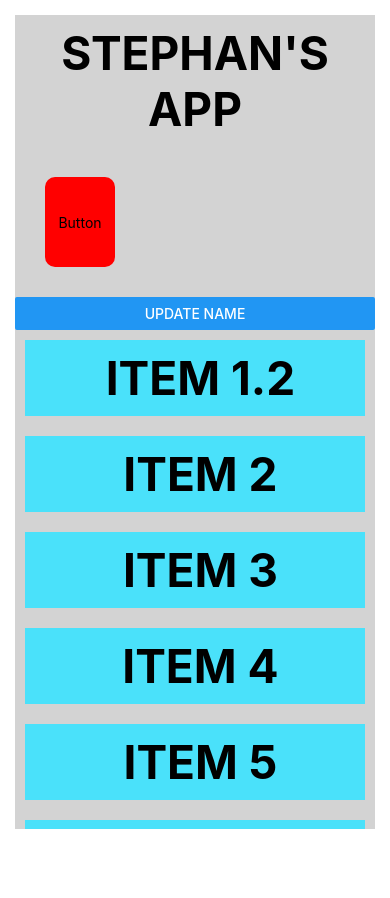
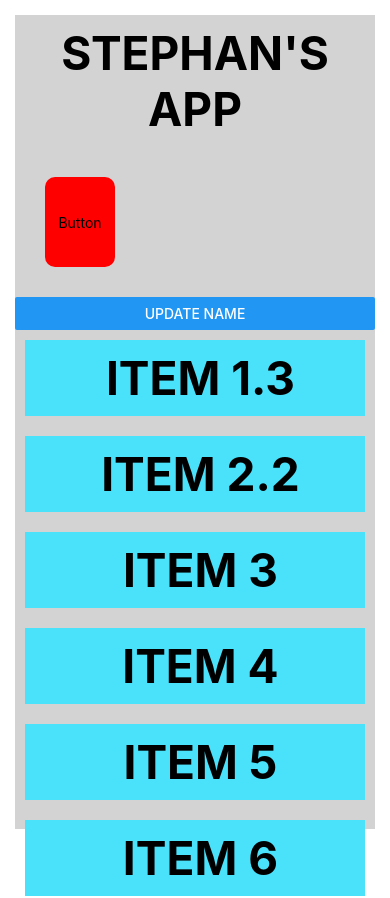
Before and after one commit to stephanduval/BluetoothVoltageMeterReactNative, a React Native app: screen / in a window 390 px wide. Shown: the top 898 px of the page. Before the commit the page ends 844 px from the top, so only its background shows below. Built offline with nearby package versions, Linux system fonts and the light colour scheme.

Commit message:
React native broke

```diff
--- a/App.js
+++ b/App.js
@@ -7,22 +7,26 @@
  */
 
 import React, {useState} from 'react';
-import type {Node} from 'react';
-import {StyleSheet, Text, View, Button, Linking, Pressable, Alert, ScrollView} from 'react-native';
-import ScrollContentViewNativeComponent from 'react-native/Libraries/Components/ScrollView/ScrollContentViewNativeComponent';
-import ScrollViewCommands from 'react-native/Libraries/Components/ScrollView/ScrollViewCommands';
+import {
+  StyleSheet,
+  Text,
+  View,
+  Button,
+  Pressable,
+  Alert,
+  ScrollView,
+} from 'react-native';
 
 const App = () => {
-
-  const  [name, setName] = useState('Stephan');
-  const updateName = (name) => {
+  const [name, setName] = useState('Stephan');
+  const updateName = () => {
     setName(name);
     Alert.alert(name);
-  }
+  };
 
   const [Items, setItems] = useState([
-    {key: 1, item: 'Item 1.2'},
-    {key: 2, item: 'Item 2'},
+    {key: 1, item: 'Item 1.3'},
+    {key: 2, item: 'Item 2.2'},
     {key: 3, item: 'Item 3'},
     {key: 4, item: 'Item 4'},
     {key: 5, item: 'Item 5'},
@@ -30,12 +34,11 @@ const App = () => {
     {key: 7, item: 'Item 7'},
     {key: 8, item: 'Item 8'},
     {key: 9, item: 'Item 9'},
-
   ]);
 
   return (
-
     <View style={styles.body}>
+      <View style={styles.border}>
         <Text style={styles.text}>{name}'s App</Text>
 
         <Pressable
@@ -49,23 +52,23 @@ const App = () => {
           <Text style={styles.buttonText}>Button</Text>
         </Pressable>
 
-    <Button title="Update Name" onPress={() => updateName('Bill')}/>
+        <Button title="Update Name" onPress={() => updateName('Bill')} />
 
         <ScrollView>
-
-{
-      Items.map((objectItem)=>{
-        return ( <View style={styles.item}>
-        <Text style={styles.text} key={objectItem.key}> {objectItem.item}</Text>
+          {Items.map(objectItem => {
+            return (
+              <View style={styles.item}>
+                <Text style={styles.text} key={objectItem.key}>
+                  {' '}
+                  {objectItem.item}
+                </Text>
               </View>
-
-        )
-      })
-      }
+            );
+          })}
         </ScrollView>
-
       </View>
-  )
+    </View>
+  );
 };
 
 const styles = StyleSheet.create({
@@ -76,10 +79,11 @@ const styles = StyleSheet.create({
     backgroundColor: '#d3d3d3',
     alignItems: 'stretch',
     justifyContent: 'flex-start',
-    borderWith: 300,
+    borderWith: 5,
     borderColor: 'red',
-    margin:15,
+    margin: 15,
   },
+
   text: {
     textAlign: 'center',
     color: 'black',
@@ -100,7 +104,6 @@ const styles = StyleSheet.create({
     alignItems: 'center',
   },
 
-
   Pressable: {
     flex: 1,
     flexDirection: 'column',
@@ -113,14 +116,13 @@ const styles = StyleSheet.create({
     borderRadius: 10,
     justifyContent: 'center',
     alignItems: 'center',
-      alignItems: 'stretch',
   },
   item: {
     margin: 10,
     backgroundColor: '#4ae1fa',
     justifyContent: 'center',
     alignItems: 'center',
-  }
+  },
 });
 
 export default App;
```
Lines whose indentation alone changed are shown as unchanged.
